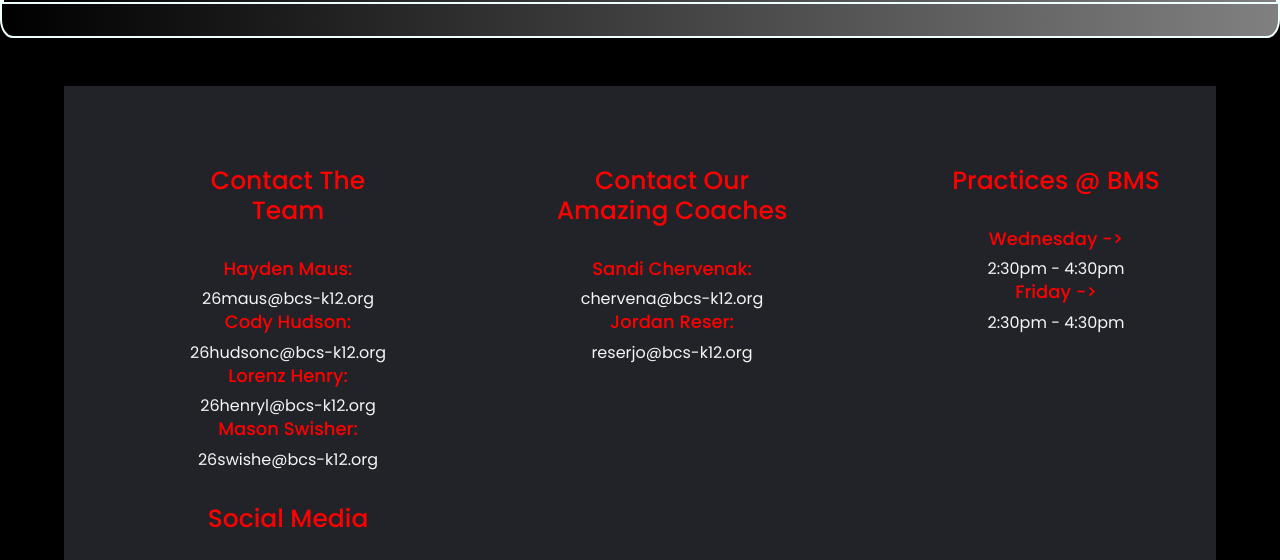
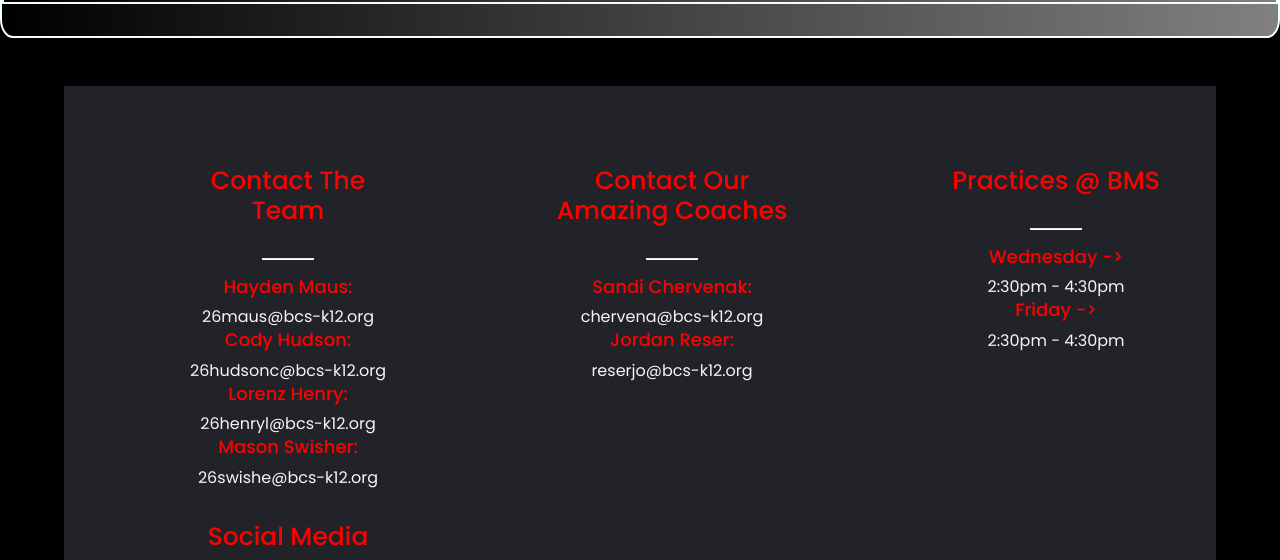
Before and after one commit to LorenzH1/Robotics-Website, a plain HTML site: page TheRobot.html in a window 1280 px wide. Shown: the part 2013-2573 px from the top of the page. Drawn offline with nearby package versions, Linux system fonts and the light colour scheme.

Commit message:
Hr3
Adding a hr tags to the contact us at the bottom of the headings.

```diff
--- a/AboutUs.css
+++ b/AboutUs.css
@@ -48,6 +48,15 @@ b {
   font-size: 40px;
   padding-bottom: 50px;
 }
+
+.hr3{
+  background-color: white;
+  height: 1px;
+  width: 15%;
+  margin-right: auto;
+  margin-left: auto;
+}
+
 .Team{
   width:60%;
   height:20%;
--- a/OurStrategy.css
+++ b/OurStrategy.css
@@ -66,6 +66,13 @@ hr{
   width: 25%;
   margin-left: auto;
   margin-right: auto;
+}
+.hr3{
+  background-color: white;
+  height: 1px;
+  width: 15%;
+  margin-right: auto;
+  margin-left: auto;
 }
 
 .Field{
--- a/Style.css
+++ b/Style.css
@@ -87,6 +87,13 @@ p {
 b {
   font-size: 40px;
   padding-bottom: 50px;
+}
+.hr3{
+  background-color: white;
+  height: 1px;
+  width: 15%;
+  margin-right: auto;
+  margin-left: auto;
 }
 .footer-container {
   background-color:#212329;
--- a/TheRobot.css
+++ b/TheRobot.css
@@ -67,6 +67,13 @@ hr{
   width: 50%;
   margin-left: auto;
   margin-right: auto;
+}
+.hr3{
+  background-color: white;
+  height: 1px;
+  width: 15%;
+  margin-right: auto;
+  margin-left: auto;
 }
 
 .flex-container1{
--- a/TheRobot.html
+++ b/TheRobot.html
@@ -91,7 +91,8 @@
             <div class="container-fluid padding footer-heading">
                 <div class="row text-center">
                     <div class="col-md-4 footer-1">
-                        <h2>Contact The<br> Team</h2>
+                    <h2>Contact The<br> Team</h2>
+                    <hr class="hr3">
                     <h3>Hayden Maus:</h3>
                     <a href="#">26maus@bcs-k12.org</a>
                     <h3>Cody Hudson:</h3>
@@ -103,6 +104,7 @@
                 </div>
                 <div class="col-md-4 footer-2">
                     <h2>Contact Our<br> Amazing Coaches</h2>
+                    <hr class="hr3">
                     <h3>Sandi Chervenak:</h3>
                     <a href="#">chervena@bcs-k12.org</a>
                     <h3>Jordan Reser:</h3>
@@ -110,6 +112,7 @@
                 </div>
                 <div class="col-md-4 footer-3">
                     <h2>Practices @ BMS</h2>
+                    <hr class="hr3">
                     <h3>Wednesday -></h3>
                     <a href="#">2:30pm - 4:30pm</a>
                     <h3>Friday -></h3>
@@ -117,6 +120,7 @@
                 </div>
                 <div class="col-md-4 footer-4">
                     <h2>Social Media</h2>
+                    <hr class="hr3">
                     <a href="https://www.instagram.com/l.s.f7865b/?hl=en"><img src="Instagram.png"></a>
                     <br>
                     <br>
```
Also changed, not shown: AboutUs.html (+4 -0 lines), Index.html (+4 -0 lines), OurStrategy.html (+4 -0 lines).
